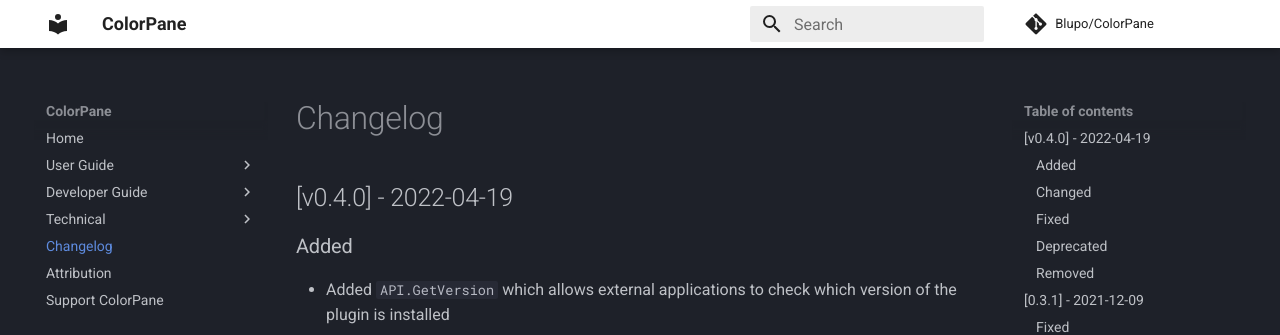
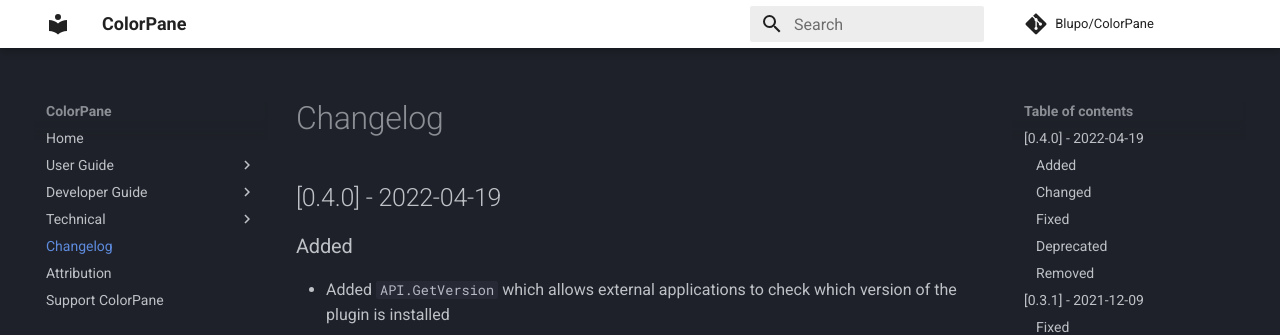
Before and after one commit to Blupo/ColorPane, an MkDocs documentation site: the page built from docs/changelog.md, in a window 1280 px wide and 900 px high. Shown: the top 335 px of the window. Built offline with MkDocs 1.6.1 and Material for MkDocs 9.7.7, drawn with Linux system fonts in a browser that asks for light colours; comment, search, counter and statistics services are not loaded.

Commit message:
Fix changelog version

```diff
--- a/docs/changelog.md
+++ b/docs/changelog.md
@@ -1,4 +1,4 @@
-## [v0.4.0] - 2022-04-19
+## [0.4.0] - 2022-04-19
 
 ### Added
 - Added `API.GetVersion` which allows external applications to check which version of the plugin is installed
```
